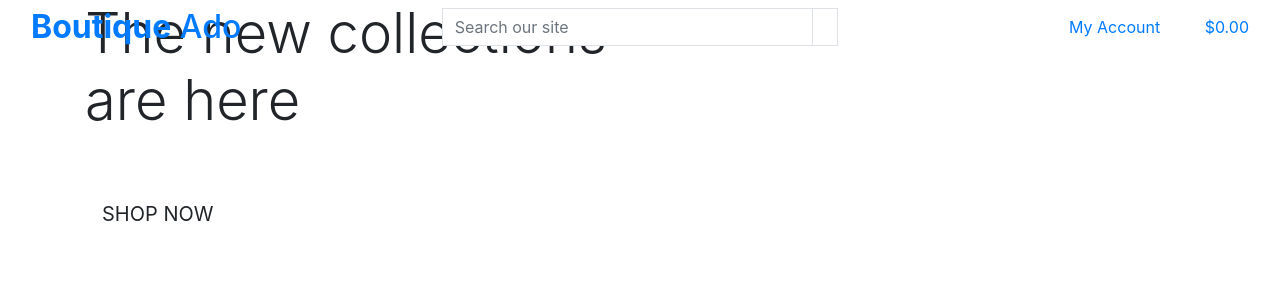
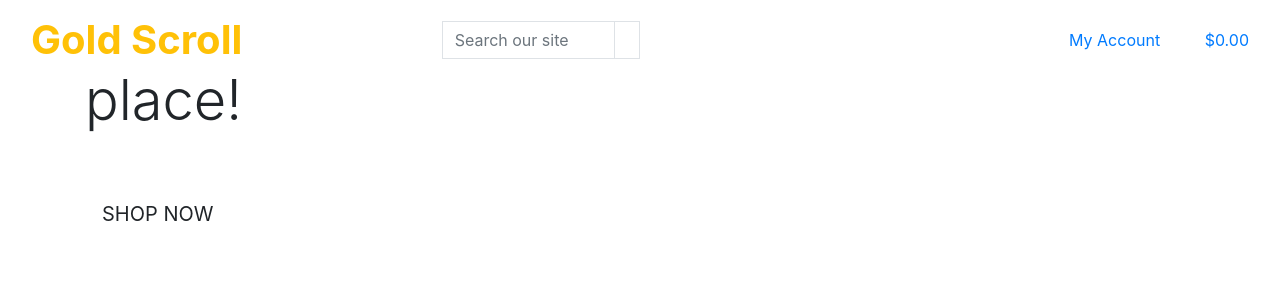
Before and after one commit to GustavFluur/gold_scroll, a Django app: page / in a window 1280 px wide. Shown: the top 300 px of the page. Run offline with Django 3.2, Linux system fonts and the light colour scheme.

Commit message:
Added adjustments into the project from the walkthrough and personalized it into my own

```diff
--- a/core/templates/core/index.html
+++ b/core/templates/core/index.html
@@ -13,9 +13,9 @@
     <div class="container h-100">
         <div class="row h-100">
             <div class="col-7 col-md-6 my-auto">
-                <h1 class="display-4 logo-font text-black">
-                    The new collections are here
-                </h1>
+                <h5 class="display-4 logo-font text-">
+                    Your new market place!
+                </h5>
                 <div class="my-5">
                     <h4>
                         <a href="" class="shop-now-button btn btn-lg rounded-0 text-uppercase py-3">Shop Now</a>
--- a/templates/base.html
+++ b/templates/base.html
@@ -29,19 +29,19 @@
     {% block extra_js %}
     {% endblock %}
 
-    <title>Boutique Ado {% block extra_title %}{% endblock %}</title>
+    <title> Gold Scroll {% block extra_title %}{% endblock %}</title>
   </head>
   <body>
     <header class="container-fluid fixed-top">
-        <div class="row">
+      <div id="topnav" class="row bg-white pt-lg-2 d-none d-lg-flex">
           <div class="col-12 col-lg-4 my-auto py-1 py-lg-0 text-center text-lg-left">
               <a href="{% url 'home' %}" class="nav-link main-logo-link">
-                    <h2 class="logo-font text-black my-0"><strong>Boutique</strong> Ado</h2>
+                  <h1 class="logo-font text-warning my-0"><strong>Gold Scroll </strong></h1>
               </a>
           </div>
           <div class="col-12 col-lg-4 my-auto py-1 py-lg-0">
               <form method="GET" action="">
-                    <div class="input-group w-100">
+                  <div class="input-group w-50">
                       <input class="form-control border border-black rounded-0" type="text" name="q" placeholder="Search our site">
                       <div class="input-group-append">
                           <button class="form-control btn btn-black border border-black rounded-0" type="submit">
```
Also changed, not shown: static/css/base.css (added, +11 -0 lines), 1 other file. Lines whose indentation alone changed are shown as unchanged.
